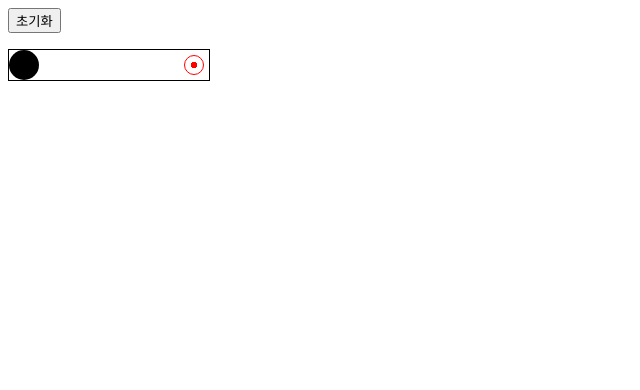
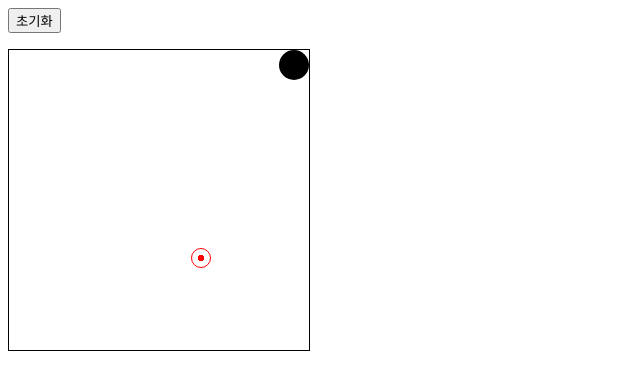
Before and after one commit to brightchul/childly-assignment, a website: page p4/index.html in a window 1280 px wide. Shown: the whole page, without its empty margins (0-640 px from the left). Drawn offline with Linux system fonts and the light colour scheme.

Commit message:
feat: solve problems

```diff
--- a/p4/index.html
+++ b/p4/index.html
@@ -4,9 +4,10 @@
       #frame {
         position: relative;
         border: 1px solid black;
-        width: 200px;
-        height: 30px;
+        width: 300px; /* origin : 200 */
+        height: 300px; /* origin: 30 */
       }
+
       #handle {
         position: absolute;
         width: 30px;
@@ -14,7 +15,9 @@
         border-radius: 15px;
         background-color: black;
         cursor: pointer;
-        transition: left 0.15s ease-out;
+        transition-property: left, top;
+        transition-duration: 0.15s;
+        transition-timing-function: ease-out;
       }
       #handle.move {
         transition-duration: 0s;
@@ -51,53 +54,168 @@
     </p>
     <div id="frame">
       <div id="handle"></div>
-      <div id="target" style="right: 5px; top: 5px"></div>
+      <div id="target"></div>
     </div>
     <p id="message"></p>
     <script>
-      var left = 0;
+      const frameWidth = 300;
+      const frameHeight = 300;
+      const handleWidth = 30;
+      const targetWidth = 20;
+
+      let resetHandleLeft = 0;
+      let resetHandleTop = 0;
+
+      let handleLeft = 0;
+      let handleTop = 0;
+
+      let targetLeft = 0;
+      let targetTop = 0;
+
+      function checkCollision(
+        handleLeft,
+        handleTop,
+        targetLeft,
+        targetTop,
+        distance
+      ) {
+        const handleCenterLeft = handleLeft + handleWidth / 2;
+        const handleCenterTop = handleTop + handleWidth / 2;
+
+        const targetCenterLeft = targetLeft + targetWidth / 2;
+        const targetCenterTop = targetTop + targetWidth / 2;
+
+        const result = Math.sqrt(
+          (handleCenterLeft - targetCenterLeft) ** 2 +
+            (handleCenterTop - targetCenterTop) ** 2
+        );
+        return result <= distance;
+      }
+
+      const domFrame = document.getElementById("frame");
+      const domReset = document.getElementById("reset");
+      const domMessage = document.getElementById("message");
+      const domTarget = document.getElementById("target");
+      const domHandle = document.getElementById("handle");
+
+      function generateTargetPosition() {
+        const frameX = domFrame.offsetLeft;
+        const frameY = domFrame.offsetTop;
+
+        let randomX = (Math.random() * frameWidth) | 0;
+        let randomY = (Math.random() * frameHeight) | 0;
+        const minX = 0;
+        const maxX = frameWidth - targetWidth;
+        const minY = 0;
+        const maxY = frameWidth - targetWidth;
+
+        while (
+          randomX < minX ||
+          maxX < randomX ||
+          randomY < minY ||
+          maxY < randomY ||
+          checkCollision(
+            resetHandleLeft,
+            resetHandleTop,
+            randomX,
+            randomY,
+            (handleWidth + targetWidth) / 2
+          )
+        ) {
+          randomX = (Math.random() * frameWidth) | 0;
+          randomY = (Math.random() * frameWidth) | 0;
+        }
+
+        console.log();
+        return [randomX, randomY];
+      }
+
+      function generateHandlePosition() {
+        const [minX, maxX] = [0, frameWidth - handleWidth];
+        const [minY, maxY] = [0, frameHeight - handleWidth];
+
+        const [randomX, randomY] = [
+          [minX, minY],
+          [maxX, minY],
+          [maxX, maxY],
+          [minX, maxY],
+        ][(Math.random() * 4) | 0];
+
+        return [randomX, randomY];
+      }
+
+      document.body.onload = () => {
+        const [handleLeft, handleTop] = generateHandlePosition();
+        resetHandleLeft = handleLeft;
+        resetHandleTop = handleTop;
+        domMessage.className = "";
+        domHandle.style = `left: ${handleLeft}px; top: ${handleTop}px`;
+
+        const [_targetLeft, _targetTop] = generateTargetPosition();
+        targetLeft = _targetLeft;
+        targetTop = _targetTop;
+        domTarget.style = `left: ${targetLeft}px; top: ${targetTop}px`;
+      };
+
       // 초기화
-      document.getElementById("reset").addEventListener("mousedown", () => {
-        left = 0;
-        document.getElementById("message").className = "";
-        document.getElementById("handle").style = `left: ${left}px`;
+      domReset.addEventListener("mousedown", () => {
+        domMessage.className = "";
+        const [resetLeft, resetTop] = generateHandlePosition();
+        resetHandleLeft = resetLeft;
+        resetHandleTop = resetTop;
+        domHandle.style = `left: ${resetHandleLeft}px; top: ${resetHandleTop}px`;
+
+        // target
+        const [_targetLeft, _targetTop] = generateTargetPosition();
+        targetLeft = _targetLeft;
+        targetTop = _targetTop;
+        domTarget.style = `left: ${targetLeft}px; top: ${targetTop}px`;
       });
 
       // 핸들 이동 시작
-      document.getElementById("handle").addEventListener("mousedown", () => {
-        document.getElementById("handle").className = "move";
+      domHandle.addEventListener("mousedown", () => {
+        domHandle.className = "move";
       });
 
       // 핸들 이동
-      document.getElementById("frame").addEventListener("mousemove", (e) => {
-        if (document.getElementById("handle").className != "move") {
+      domFrame.addEventListener("mousemove", (e) => {
+        if (domHandle.className != "move") {
           return;
         }
-        const frameX = document.getElementById("frame").offsetLeft;
-        const frameWidth = 200;
+        const frameX = domFrame.offsetLeft;
+        const frameY = domFrame.offsetTop;
+
         const x = Math.min(
-          Math.max(e.clientX - 15 - frameX, 0),
-          frameWidth - 30
+          Math.max(e.clientX - handleWidth / 2 - frameX, 0),
+          frameWidth - handleWidth
         );
-        left = x;
-        document.getElementById("handle").style = `left: ${left}px`;
+        handleLeft = x;
+
+        const y = Math.min(
+          Math.max(e.clientY - handleWidth / 2 - frameY, 0),
+          frameHeight - handleWidth
+        );
+        handleTop = y;
+
+        domHandle.style = `left: ${handleLeft}px; top: ${handleTop}px`;
       });
 
       // 핸들 이동 종료, 테스트 판정
       document.addEventListener("mouseup", () => {
-        if (document.getElementById("handle").className != "move") {
+        if (domHandle.className != "move") {
           return;
         }
-        document.getElementById("handle").className = "";
+        domHandle.className = "";
         // 성공 판정
-        if (left > 165) {
-          document.getElementById("message").className = "success";
+        if (checkCollision(handleLeft, handleTop, targetLeft, targetTop, 18)) {
+          domMessage.className = "success";
         }
         // 실패 판정
         else {
-          document.getElementById("message").className = "failed";
-          left = 0;
-          document.getElementById("handle").style = `left: ${left}px`;
+          domMessage.className = "failed";
+          handleLeft = resetHandleLeft;
+          handleTop = resetHandleTop;
+          domHandle.style = `left: ${handleLeft}px; top: ${handleTop}px`;
         }
       });
     </script>
```
